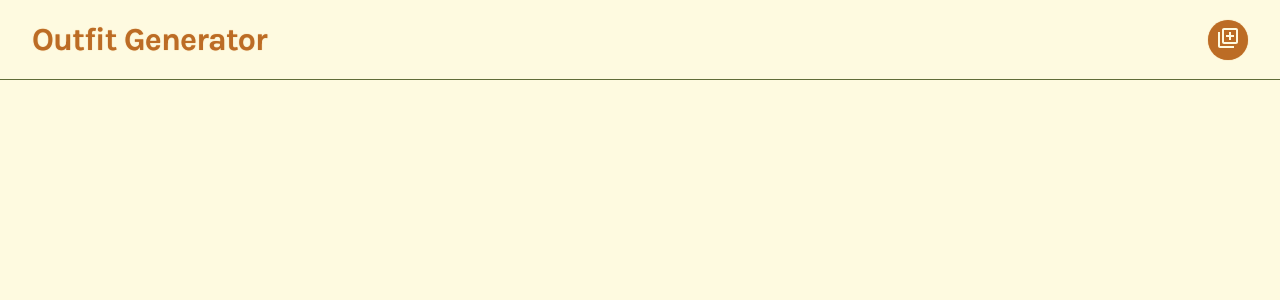
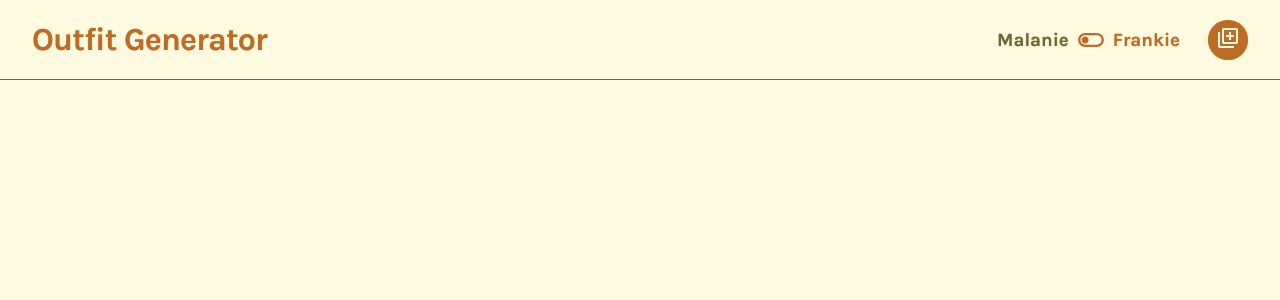
Before and after one commit to FrankBonanno/Outfit-Generator, a React (Vite) app: page / in a window 1280 px wide. Shown: the top 300 px of the page. Built offline with nearby package versions, Linux system fonts and the light colour scheme.

Commit message:
navbar
- html
- styling
- user switching/saving

```diff
--- a/src/App.css
+++ b/src/App.css
@@ -1,6 +1,7 @@
 /* Karla - 400 | 600 | 700 */
 @import url('https://fonts.googleapis.com/css2?family=Karla:wght@400;600;700&display=swap');
 
+/* VARIABLES */
 :root {
 	--light-green: #606c38;
 	--dark-green: #283618;
@@ -9,6 +10,7 @@
 	--dark-tan: #bc6c25;
 }
 
+/* RESET */
 *,
 *::after,
 *::before {
@@ -16,10 +18,11 @@
 }
 
 body {
-	background: #fefae0;
+	background: var(--bg-light);
 	margin: 0;
 }
 
+/* NAV */
 .nav {
 	height: 80px;
 	display: flex;
@@ -38,6 +41,21 @@ body {
 	letter-spacing: -0.025em;
 }
 
+.nav-btns {
+	display: flex;
+	align-items: center;
+	gap: 0.5rem;
+}
+
+#mal,
+#frankie {
+	cursor: pointer;
+}
+
+#frankie {
+	margin-right: 20px;
+}
+
 .nav-btn {
 	height: 40px;
 	width: 40px;
--- a/src/App.jsx
+++ b/src/App.jsx
@@ -1,14 +1,53 @@
 import { useState } from 'react';
 import reactLogo from './assets/react.svg';
+import './App.css';
 import LibraryAddOutlinedIcon from '@mui/icons-material/LibraryAddOutlined';
-import './App.css';
+import ToggleOffOutlinedIcon from '@mui/icons-material/ToggleOffOutlined';
+import ToggleOnOutlinedIcon from '@mui/icons-material/ToggleOnOutlined';
 
 function App() {
+	const [user, setUser] = useState(localStorage.getItem('favUser') || 'mal');
+
+	const handleUserClick = (user) => {
+		if (user === 'mal') {
+			setUser('mal');
+			localStorage.setItem('favUser', 'mal');
+		} else {
+			setUser('frankie');
+			localStorage.setItem('favUser', 'frankie');
+		}
+	};
+
 	return (
 		<div className="App">
 			<div className="nav">
 				<h1 className="nav-title">Outfit Generator</h1>
 				<div className="nav-btns">
+					<h3
+						className="name"
+						id="mal"
+						onClick={() => handleUserClick('mal')}
+						style={{
+							color: user === 'mal' ? '#606c38' : '#bc6c25',
+						}}
+					>
+						Malanie
+					</h3>
+					{user === 'mal' ? (
+						<ToggleOffOutlinedIcon sx={{ fontSize: 28 }} />
+					) : (
+						<ToggleOnOutlinedIcon sx={{ fontSize: 28 }} />
+					)}
+					<h3
+						className="name"
+						id="frankie"
+						onClick={() => handleUserClick('frankie')}
+						style={{
+							color: user === 'frankie' ? '#606c38' : '#bc6c25',
+						}}
+					>
+						Frankie
+					</h3>
 					<button id="add-photos" className="nav-btn">
 						<LibraryAddOutlinedIcon />
 					</button>
```
